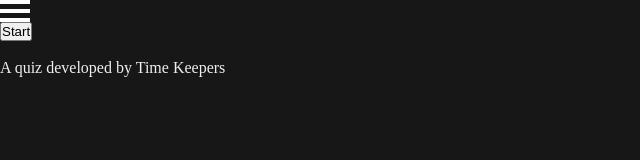
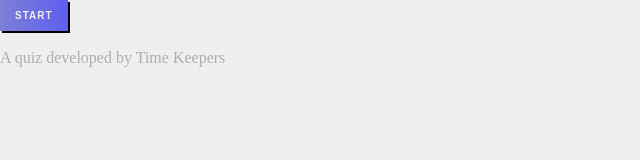
Before and after one commit to Harry-Yates/The-Impossible-Quiz, a website with bundled scripts: page index.html in a window 1280 px wide. Shown: the whole page, without its empty margins (0-640 px from the left). Built offline with nearby package versions, Linux system fonts and the light colour scheme.

Commit message:
updated button styling

```diff
--- a/index.html
+++ b/index.html
@@ -1,20 +1,13 @@
 <!DOCTYPE html>
 <html lang="en">
   <head>
-    <meta charset="UTF-8">
-    <meta http-equiv="X-UA-Compatible" content="IE=edge">
-    <meta name="viewport" content="width=device-width, initial-scale=1.0">
-    <link rel="stylesheet" href="/css/main.css">
+    <meta charset="UTF-8" />
+    <meta http-equiv="X-UA-Compatible" content="IE=edge" />
+    <meta name="viewport" content="width=device-width, initial-scale=1.0" />
+    <link rel="stylesheet" href="/css/main.css" />
     <title>The Impossible Quiz</title>
   </head>
   <body>
-    <nav class="nav-bar">
-        <div class="hamburger">
-            <div class="hamburger__bar"></div>
-            <div class="hamburger__bar"></div>
-            <div class="hamburger__bar"></div>
-        </div>
-    </nav>
     <main class="container">
       <section class="quiz hide">
         <!-- Placeholder div for SVG-circle with animation -->
@@ -33,9 +26,9 @@
           <button class="btn quiz__choice"></button>
         </div>
       </section>
-        <button id="start-btn">Start</button>
+      <button id="start-btn" class="btn">Start</button>
     </main>
-    <br class="solid">
+    <br class="solid" />
     <footer>
       <p>A quiz developed by Time Keepers</p>
     </footer>
--- a/scss/abstracts/_variables.scss
+++ b/scss/abstracts/_variables.scss
@@ -1,22 +1,26 @@
 :root {
+  // Colors
+  --clr-primary: #5d5fef;
+  --clr-secondary: #7e7fd6;
+  --clr-tertiary: #efa65d;
+  --clr-accent: #b1acac;
 
-    // Colors
-    --clr-primary: #171717;
-    --clr-secondary: #efefef;
-    --clr-accent: ...;
+  // B&W Primary
+  --clr-black: #171717;
+  --clr-white: #efefef;
 
-    // Font family
-    --ff-primary: ...;
-    --ff-secondary: ...;
+  // Font family
+  --ff-primary: #efefef;
+  --ff-secondary: #b1acac;
 
-    // Font size
-    --fs-small: ...;
-    --fs-medium: ...;
-    --fs-large: ...;
-    --fs-largest: ...;
+  // Font size
+  --fs-small: 0.625rem;
+  --fs-medium: 1rem;
+  --fs-large: 2rem;
+  --fs-largest: 3rem;
 
-    // Font weight
-    --fw-thin: ...;
-    --fw-normal: ...;
-    --fw-bold: ...;
+  // Font weight
+  --fw-thin: 300;
+  --fw-normal: 500;
+  --fw-bold: 700;
 }
--- a/scss/base/_base.scss
+++ b/scss/base/_base.scss
@@ -1,8 +1,8 @@
 body {
-    background: var(--clr-primary);
-    color: var(--clr-secondary);
+  background: var(--clr-white);
+  color: var(--clr-accent);
 }
 
 main {
-    position: relative;
+  position: relative;
 }
--- a/scss/components/_button.scss
+++ b/scss/components/_button.scss
@@ -0,0 +1,13 @@
+.btn {
+  display: inline-block;
+  padding: 1em 1.5em;
+  font-size: var(--fs-small);
+  text-transform: uppercase;
+  font-weight: var(--fw-bold);
+  letter-spacing: 1px;
+  border: 0;
+  cursor: pointer;
+  box-shadow: 2px 2px black, -2px -2px black;
+  background: linear-gradient(to left, #5d5fef, #7e7fd6);
+  color: var(--ff-primary);
+}
```
Also changed, not shown: css/main.css, 1 other file. Lines whose indentation alone changed are shown as unchanged.
